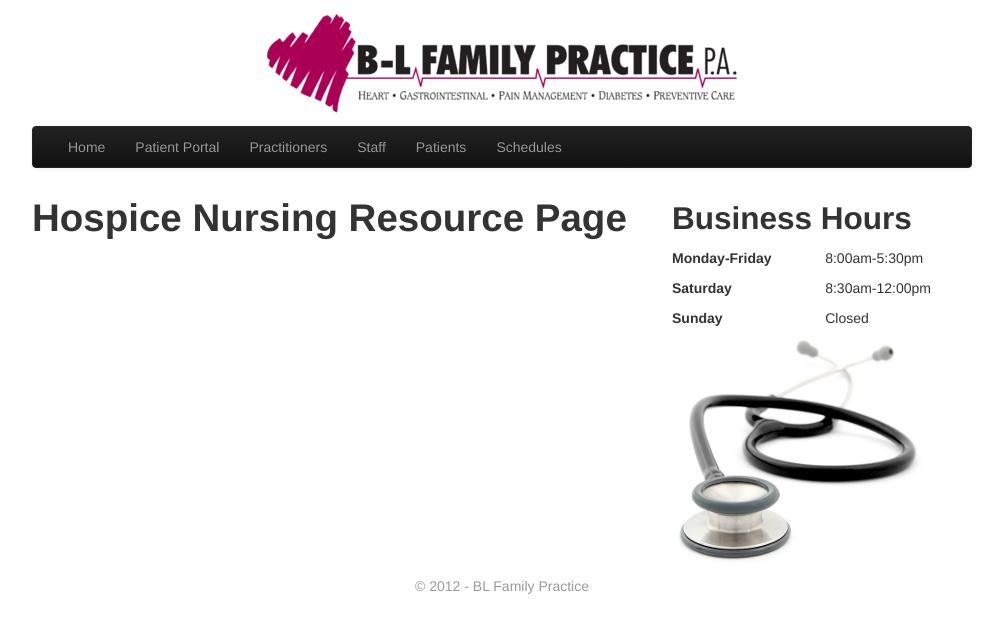
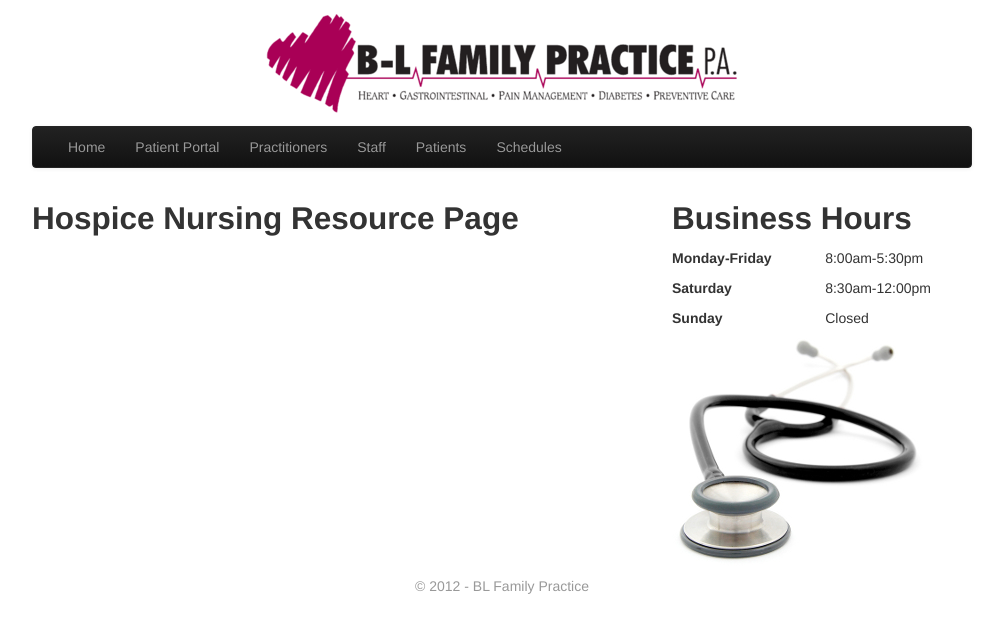
Before and after one commit to braddunbar/blfp.net, a Jekyll site: the page built from hospice/index.md, in a window 1280 px wide. Shown: the top 633 px of the page, without its empty margins (138-1141 px from the left). Built offline with Jekyll 4.4.1, drawn with Linux system fonts in a browser that asks for light colours; Markdown is read by kramdown in place of the engine named in the settings.

```diff
--- a/hospice/index.md
+++ b/hospice/index.md
@@ -1,4 +1,4 @@
 ---
 layout: default
 ---
-# Hospice Nursing Resource Page
+## Hospice Nursing Resource Page
```
